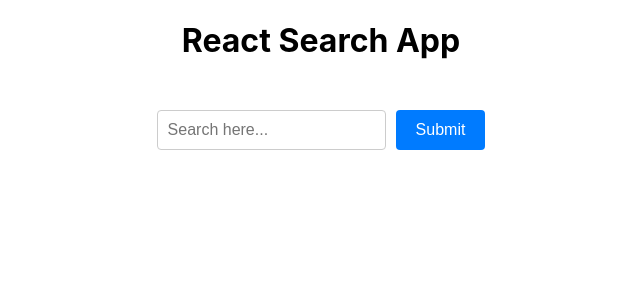
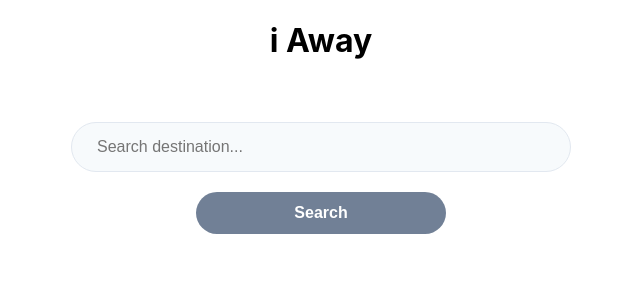
Before and after one commit to ajaivarghese/tripui, a React (Create React App) app in the folder tripui/: page / in a window 1280 px wide. Shown: the top 300 px of the page, without its empty margins (319-959 px from the left). Built offline with nearby package versions, Linux system fonts and the light colour scheme.

Commit message:
serach bar

```diff
--- a/tripui/src/App.js
+++ b/tripui/src/App.js
@@ -5,7 +5,7 @@ import SearchBar from './SearchBar';
 function App() {
   return (
     <div className="App">
-      <h1 style={{textAlign: 'center'}}>React Search App</h1>
+      <h1 style={{textAlign: 'center'}}>i Away</h1>
       <SearchBar />
     </div>
   );
--- /dev/null
+++ b/tripui/src/SearchBar.css
@@ -0,0 +1,86 @@
+.search-container {
+  display: flex;
+  justify-content: center;
+  padding: 40px 20px;
+  background-color: #ffffff;
+}
+
+.search-form {
+  display: flex;
+  flex-direction: column; /* Stacks items vertically */
+  align-items: center;    /* Centers items horizontally */
+  gap: 20px;              /* Space between input and submit button */
+  width: 100%;
+  max-width: 500px;
+}
+
+.input-group {
+  position: relative;
+  width: 100%;
+}
+
+.search-input {
+  width: 100%;
+  padding: 15px 50px 15px 25px; /* Extra right padding for the clear button */
+  font-size: 16px;
+  color: #4a5568;
+  background-color: #f7fafc;
+  border: 1px solid #e2e8f0;
+  border-radius: 50px; /* Curved edges */
+  outline: none;
+  box-sizing: border-box; /* Ensures padding doesn't expand width */
+  transition: all 0.2s ease;
+}
+
+.search-input:focus {
+  background-color: #ffffff;
+  border-color: #cbd5e0;
+  box-shadow: 0 4px 6px -1px rgba(0, 0, 0, 0.1);
+}
+
+.clear-btn {
+  position: absolute;
+  right: 15px;
+  top: 50%;
+  transform: translateY(-50%);
+  background: none;
+  border: none;
+  color: #a0aec0;
+  font-size: 18px;
+  cursor: pointer;
+  padding: 5px;
+  display: flex;
+  align-items: center;
+  justify-content: center;
+  transition: color 0.2s;
+}
+
+.clear-btn:hover {
+  color: #4a5568;
+}
+
+.submit-btn {
+  width: 50%; /* Button is half the width of the form */
+  padding: 12px 0;
+  background-color: #718096; /* Muted Blue/Gray */
+  color: white;
+  border: none;
+  border-radius: 50px; /* Curved edges */
+  font-size: 16px;
+  font-weight: 600;
+  cursor: pointer;
+  transition: background-color 0.2s, transform 0.1s;
+}
+
+.submit-btn:hover {
+  background-color: #4a5568;
+}
+
+.submit-btn:active {
+  transform: scale(0.98);
+}
+
+.submit-btn:disabled {
+  background-color: #cbd5e0;
+  cursor: not-allowed;
+}
--- a/tripui/src/SearchBar.js
+++ b/tripui/src/SearchBar.js
@@ -1,67 +1,84 @@
-// src/SearchBar.js
 import React, { useState } from 'react';
+import './SearchBar.css';
 
 const SearchBar = () => {
-  const [query, setQuery] = useState('');
+  const [term, setTerm] = useState('');
+  const [isLoading, setIsLoading] = useState(false);
 
   const handleInputChange = (event) => {
-    setQuery(event.target.value);
+    setTerm(event.target.value);
   };
 
-  const handleSubmit = (event) => {
+  const handleClear = () => {
+    setTerm('');
+  };
+
+  const onFormSubmit = async (event) => {
     event.preventDefault();
-    if (query.trim()) {
-      alert(`You are searching for: ${query}`);
-      // Here you would typically trigger an API call
-    } else {
-      alert("Please enter a search term.");
+    if (!term) return;
+
+    setIsLoading(true);
+
+    try {
+      // POST request to your FastAPI backend
+      const response = await fetch('http://localhost:8000/search', {
+        method: 'POST',
+        headers: {
+          'Content-Type': 'application/json',
+        },
+        body: JSON.stringify({ query: term }),
+      });
+
+      if (!response.ok) {
+        throw new Error('Network response was not ok');
+      }
+
+      const data = await response.json();
+      console.log('FastAPI Response:', data);
+
+    } catch (error) {
+      console.error('Error submitting search:', error);
+    } finally {
+      setIsLoading(false);
     }
   };
 
   return (
-    <div style={styles.container}>
-      <form onSubmit={handleSubmit} style={styles.form}>
-        <input
-          type="text"
-          placeholder="Search here..."
-          value={query}
-          onChange={handleInputChange}
-          style={styles.input}
-        />
-        <button type="submit" style={styles.button}>
-          Submit
+    <div className="search-container">
+      <form onSubmit={onFormSubmit} className="search-form">
+
+        {/* Row 1: Input and Clear Button */}
+        <div className="input-group">
+          <input
+            type="text"
+            className="search-input"
+            value={term}
+            onChange={handleInputChange}
+            placeholder="Search destination..."
+            disabled={isLoading}
+          />
+
+          {/* Clear button appears only when there is text */}
+          {term && (
+            <button
+              type="button"
+              className="clear-btn"
+              onClick={handleClear}
+              title="Clear search"
+            >
+              &#x2715;
+            </button>
+          )}
+        </div>
+
+        {/* Row 2: Submit Button */}
+        <button type="submit" className="submit-btn" disabled={isLoading}>
+          {isLoading ? 'Searching...' : 'Search'}
         </button>
+
       </form>
     </div>
   );
 };
 
-// Simple inline styles for quick visualization
-const styles = {
-  container: {
-    display: 'flex',
-    justifyContent: 'center',
-    marginTop: '50px',
-  },
-  form: {
-    display: 'flex',
-    gap: '10px',
-  },
-  input: {
-    padding: '10px',
-    fontSize: '16px',
-    borderRadius: '4px',
-    border: '1px solid #ccc',
-  },
-  button: {
-    padding: '10px 20px',
-    fontSize: '16px',
-    backgroundColor: '#007bff',
-    color: 'white',
-    border: 'none',
-    borderRadius: '4px',
-    cursor: 'pointer',
-  }
-};
-
 export default SearchBar;
```
